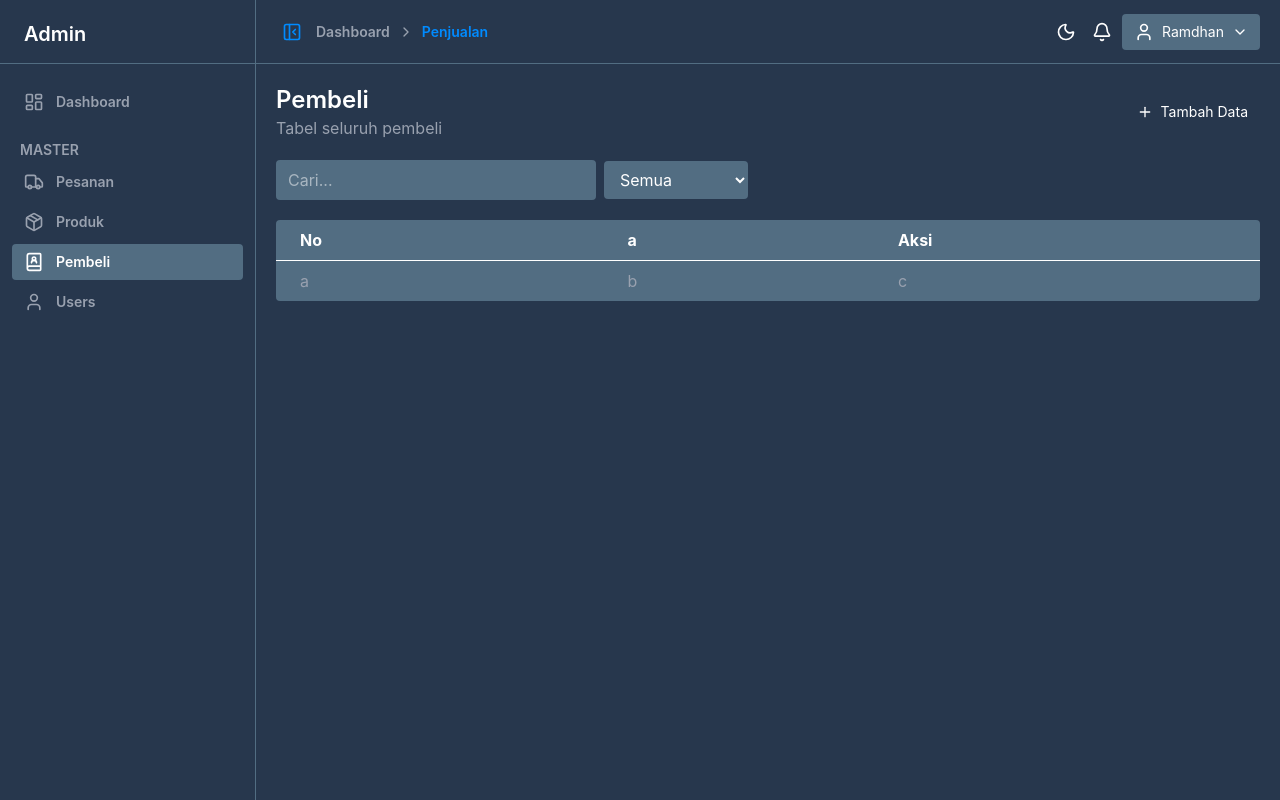
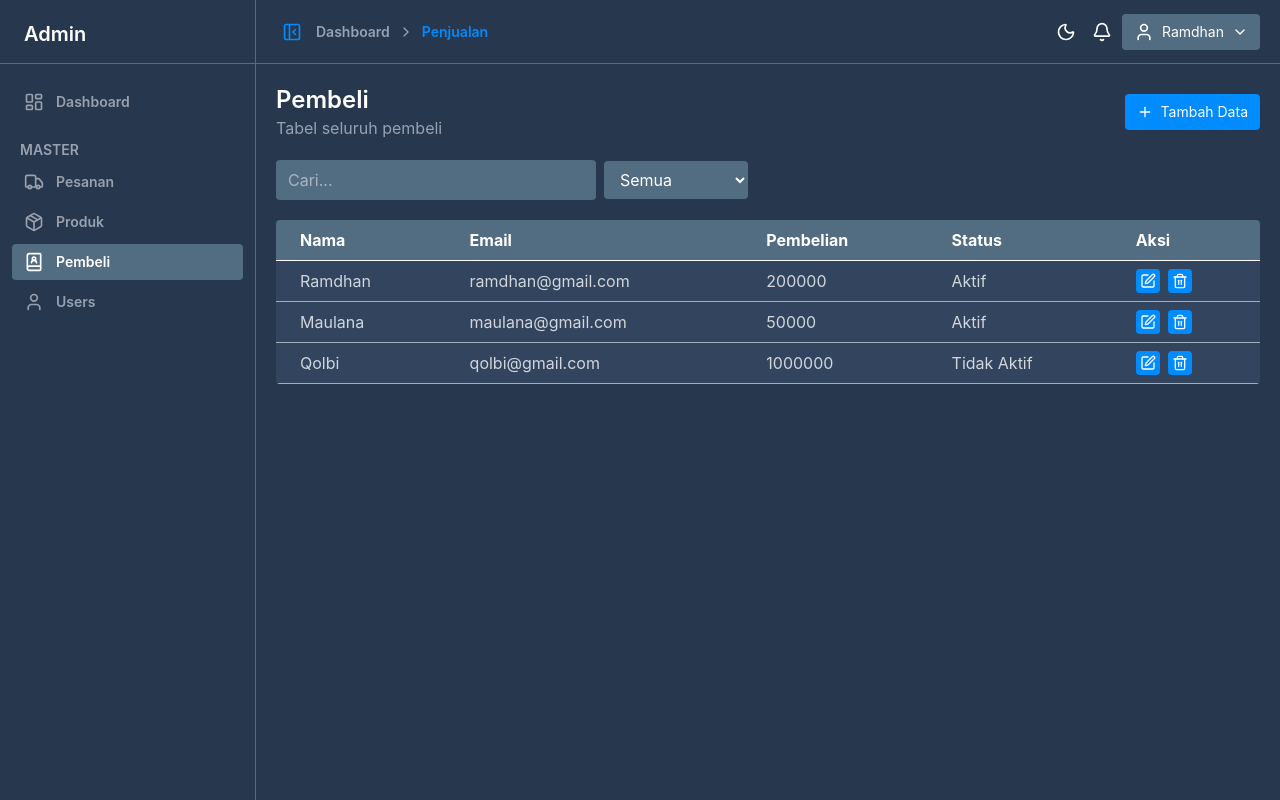
Before and after one commit to RAMDHAN-MQ/react-admin-dashboard, a React (Vite) app: page /pembeli in a window 1280 px wide. Built offline with nearby package versions, Linux system fonts and the light colour scheme.

Commit message:
add: logic tabel dan menerapkannya pada seluruh master tabel

```diff
--- a/src/components/ui/Button.tsx
+++ b/src/components/ui/Button.tsx
@@ -2,11 +2,12 @@ import type { ReactNode } from "react";
 
 type Props = {
   icon: ReactNode;
-  text: string;
+  text?: string;
   onClick: () => void;
-  type: "button" | "submit";
+  type?: "button" | "submit";
   variant: string;
-  disabled: boolean;
+  disabled?: boolean;
+  iconOnly?: boolean;
 };
 
 export default function Button({
@@ -16,11 +17,21 @@ export default function Button({
   type = "button",
   variant,
   disabled = false,
+  iconOnly = false,
 }: Props) {
+  let warna;
+  switch (variant) {
+    case "primary":
+      warna = "bg-primary";
+      break;
+    default:
+      warna = "";
+  }
+
   return (
     <button
       type={type}
-      className={`px-3 py-2 text-white flex items-center gap-2 rounded text-sm cursor-pointer bg-${variant}`}
+      className={`text-white flex items-center ${iconOnly ? "p-1" : "gap-2 px-3 py-2"} rounded text-sm cursor-pointer ${warna}`}
       onClick={onClick}
       disabled={disabled}
     >
--- a/src/components/ui/Table.tsx
+++ b/src/components/ui/Table.tsx
@@ -1,26 +1,62 @@
-export default function Table() {
+import { SquarePen, Trash } from "lucide-react";
+import Button from "./Button";
+
+type TableColumn = {
+  key: string;
+  head: string;
+};
+
+type TableRow = {
+  [key: string]: string | number;
+};
+
+type Props = {
+  column: TableColumn[];
+  data: TableRow[];
+};
+
+export default function Table({ column, data }: Props) {
   return (
-    <div className="overflow-x-auto my-5">
-      <table className="bg-tema-3 w-full text-left rounded">
-        <thead className="text-white border-b">
+    <div className="overflow-x-auto my-5 rounded">
+      <table className="w-full text-left">
+        <thead className="text-white border-b bg-tema-3">
           <tr>
-            <th scope="col" className="px-6 py-2">
-              No
-            </th>
-            <th scope="col" className="px-6 py-2">
-              a
-            </th>
+            {column.map((e) => (
+              <th key={e.key} scope="col" className="px-6 py-2">
+                {e.head}
+              </th>
+            ))}
             <th scope="col" className="px-6 py-2">
               Aksi
             </th>
           </tr>
         </thead>
-        <tbody className="text-gray-400">
-          <tr>
-            <td className="px-6 py-2">a</td>
-            <td className="px-6 py-2">b</td>
-            <td className="px-6 py-2">c</td>
-          </tr>
+        <tbody className="text-gray-300 bg-tema-4-shadow">
+          {data.map((row, index) => (
+            <tr key={index} className="border-b border-b-tema-2 ">
+              {column.map((column) => (
+                <td key={column.key} className="px-6 py-2">
+                  {row[column.key]}
+                </td>
+              ))}
+              <td key={"aksi"} className="px-6 py-2">
+                <div className="flex gap-2">
+                  <Button
+                    icon={<SquarePen size={16} />}
+                    variant="primary"
+                    iconOnly={true}
+                    onClick={() => alert("btn edit ditekan")}
+                  />
+                  <Button
+                    icon={<Trash size={16} />}
+                    variant="primary"
+                    iconOnly={true}
+                    onClick={() => alert("btn hapus ditekan")}
+                  />
+                </div>
+              </td>
+            </tr>
+          ))}
         </tbody>
       </table>
     </div>
--- a/src/pages/master/Pembeli.tsx
+++ b/src/pages/master/Pembeli.tsx
@@ -8,6 +8,35 @@ export default function Pembeli() {
     { value: "aktif", text: "Aktif" },
     { value: "tidak aktif", text: "Tidak Aktif" },
   ];
+
+  const column = [
+    { key: "nama", head: "Nama" },
+    { key: "email", head: "Email" },
+    { key: "pembelian", head: "Pembelian" },
+    { key: "status", head: "Status" },
+  ];
+
+  const row = [
+    {
+      nama: "Ramdhan",
+      email: "ramdhan@gmail.com",
+      pembelian: 200000,
+      status: "Aktif",
+    },
+    {
+      nama: "Maulana",
+      email: "maulana@gmail.com",
+      pembelian: 50000,
+      status: "Aktif",
+    },
+    {
+      nama: "Qolbi",
+      email: "qolbi@gmail.com",
+      pembelian: 1000000,
+      status: "Tidak Aktif",
+    },
+  ];
+
   return (
     <>
       <HeaderMaster
@@ -16,7 +45,7 @@ export default function Pembeli() {
         url="/asdasda"
       />
       <SearchFilter select={filterSelect} />
-      <Table />
+      <Table column={column} data={row} />
     </>
   );
 }
--- a/src/pages/master/Pesanan.tsx
+++ b/src/pages/master/Pesanan.tsx
@@ -1,5 +1,6 @@
 import HeaderMaster from "../../components/ui/HeaderMaster";
 import SearchFilter from "../../components/ui/SearchFilter";
+import Table from "../../components/ui/Table";
 
 export default function Pesanan() {
   const filterSelect = [
@@ -10,6 +11,38 @@ export default function Pesanan() {
     { value: "selesai", text: "Selesai" },
   ];
 
+  const column = [
+    { key: "id", head: "ID" },
+    { key: "nama", head: "Nama" },
+    { key: "total", head: "Total" },
+    { key: "status", head: "Status" },
+    { key: "tanggal", head: "Tanggal" },
+  ];
+
+  const row = [
+    {
+      id: "BRG-2026-001",
+      nama: "Ramdhan",
+      total: 200000,
+      status: "Dikirim",
+      tanggal: "12-12-2024",
+    },
+    {
+      id: "BRG-2026-002",
+      nama: "Maulana",
+      total: 300000,
+      status: "Batal",
+      tanggal: "13-12-2024",
+    },
+    {
+      id: "BRG-2026-003",
+      nama: "Qolbi",
+      total: 1000000,
+      status: "Menunggu",
+      tanggal: "14-12-2024",
+    },
+  ];
+
   return (
     <>
       <HeaderMaster
@@ -18,6 +51,7 @@ export default function Pesanan() {
         url="/asdasda"
       />
       <SearchFilter select={filterSelect} />
+      <Table column={column} data={row} />
     </>
   );
 }
--- a/src/pages/master/Produk.tsx
+++ b/src/pages/master/Produk.tsx
@@ -1,11 +1,44 @@
 import HeaderMaster from "../../components/ui/HeaderMaster";
 import SearchFilter from "../../components/ui/SearchFilter";
+import Table from "../../components/ui/Table";
 
 export default function Produk() {
   const filterSelect = [
     { value: "semua", text: "Semua" },
     { value: "tersedia", text: "Tersedia" },
     { value: "habis", text: "Habis" },
+  ];
+
+  const column = [
+    { key: "id", head: "ID" },
+    { key: "produk", head: "Produk" },
+    { key: "stok", head: "Stok" },
+    { key: "harga", head: "Harga" },
+    { key: "status", head: "Status" },
+  ];
+
+  const row = [
+    {
+      id: "PRD-001",
+      produk: "Gula 1kg",
+      harga: 5000,
+      stok: 200,
+      status: "Tersedia",
+    },
+    {
+      id: "PRD-002",
+      produk: "Garam 1kg",
+      harga: 7000,
+      stok: 0,
+      status: "Habis",
+    },
+    {
+      id: "PRD-003",
+      produk: "Kopi 1 Kardus",
+      harga: 32000,
+      stok: 112,
+      status: "Tersedia",
+    },
   ];
   return (
     <>
@@ -15,6 +48,7 @@ export default function Produk() {
         url="/asdasda"
       />
       <SearchFilter select={filterSelect} />
+      <Table column={column} data={row} />
     </>
   );
 }
--- a/src/pages/master/Users.tsx
+++ b/src/pages/master/Users.tsx
@@ -1,5 +1,6 @@
 import HeaderMaster from "../../components/ui/HeaderMaster";
 import SearchFilter from "../../components/ui/SearchFilter";
+import Table from "../../components/ui/Table";
 
 export default function Users() {
   const filterSelect = [
@@ -7,6 +8,35 @@ export default function Users() {
     { value: "aktif", text: "Aktif" },
     { value: "tidak aktif", text: "Tidak Aktif" },
   ];
+
+  const column = [
+    { key: "nama", head: "Nama" },
+    { key: "email", head: "Email" },
+    { key: "role", head: "Role" },
+    { key: "status", head: "Status" },
+  ];
+
+  const row = [
+    {
+      nama: "Ramdhan",
+      email: "ramdhan@gmail.com",
+      role: "admin",
+      status: "Aktif",
+    },
+    {
+      nama: "Maulana",
+      email: "maulana@gmail.com",
+      role: "editor",
+      status: "Aktif",
+    },
+    {
+      nama: "Qolbi",
+      email: "qolbi@gmail.com",
+      role: "viewer",
+      status: "Tidak Aktif",
+    },
+  ];
+
   return (
     <>
       <HeaderMaster
@@ -15,6 +45,7 @@ export default function Users() {
         url="/asdasda"
       />
       <SearchFilter select={filterSelect} />
+      <Table column={column} data={row} />
     </>
   );
 }
```
